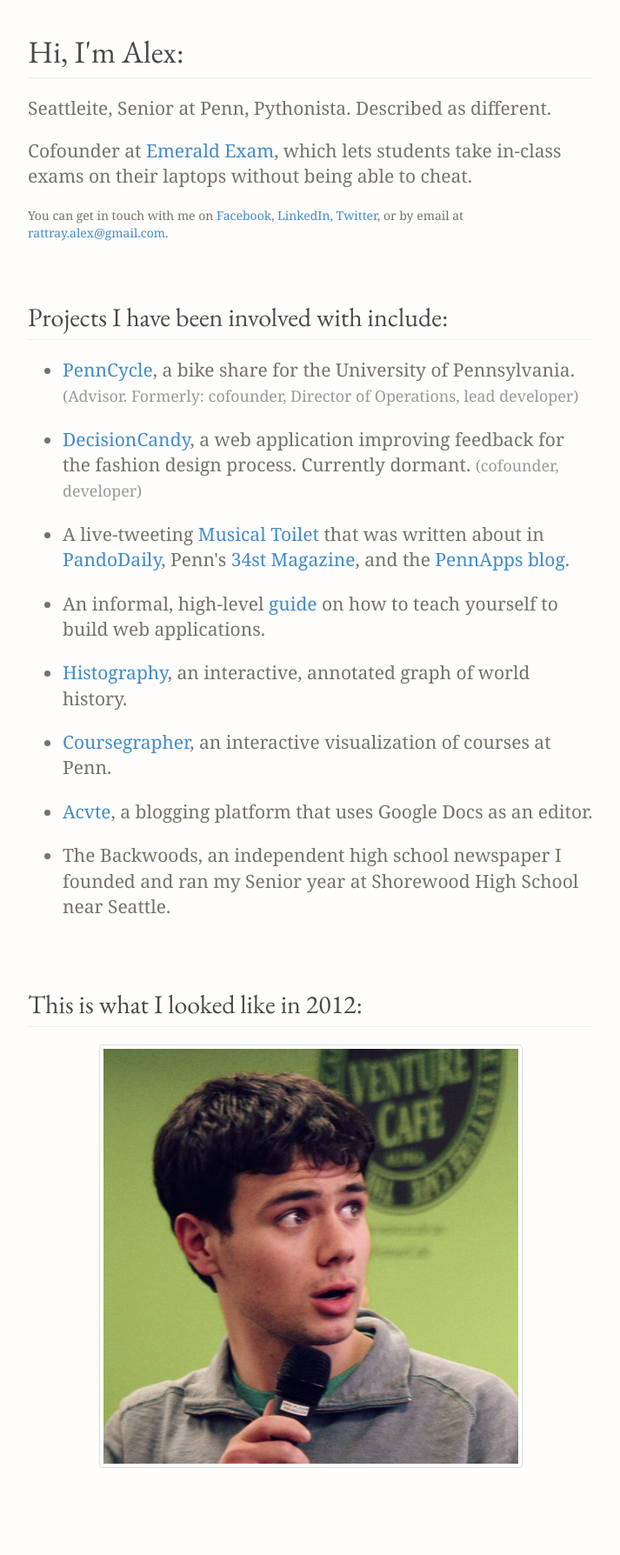
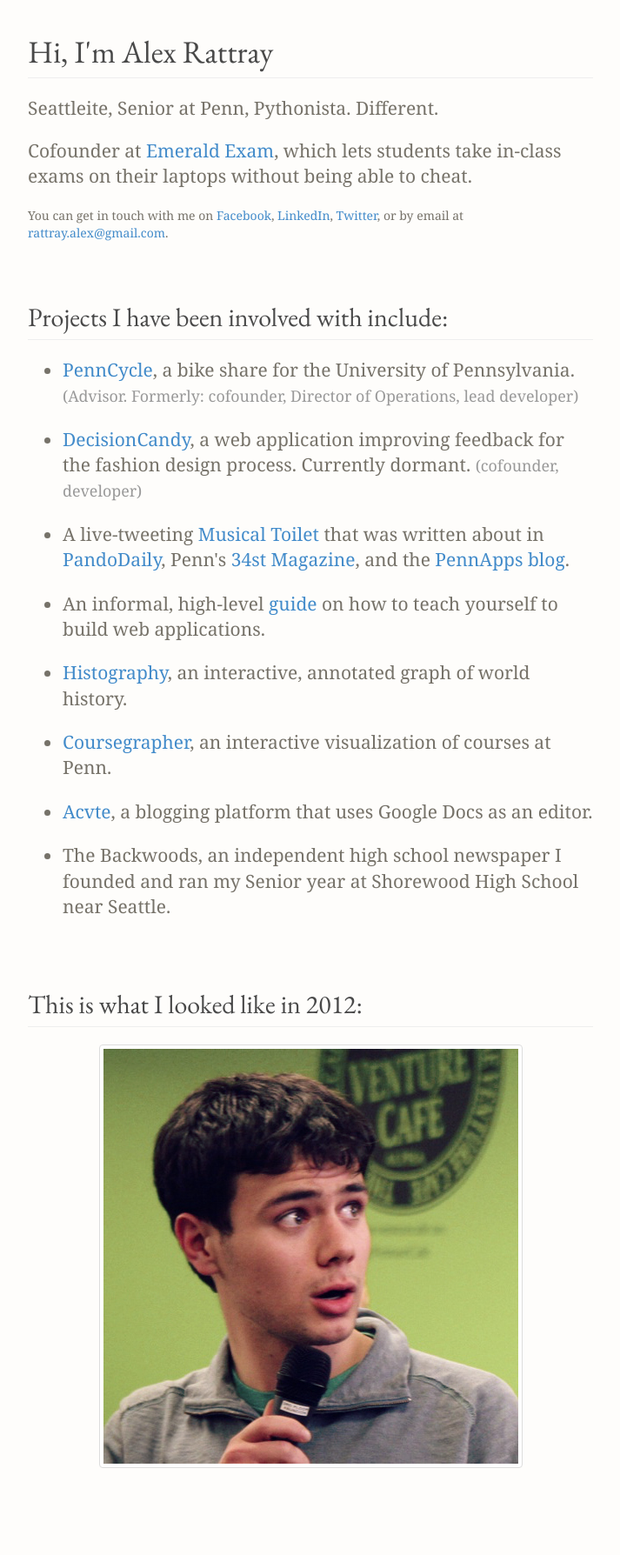
Before and after one commit to rattrayalex/rattrayalex.github.io, a Jekyll site: the page index.html, which Jekyll copies as it is, in a window 1280 px wide. Shown: the whole page at 87% size, without its empty margins (283-996 px from the left). Built offline with Jekyll 4.4.1, drawn with Linux system fonts in a browser that asks for light colours; Markdown is read by kramdown in place of the engine named in the settings.

Commit message:
different Rattray

```diff
--- a/index.html
+++ b/index.html
@@ -41,9 +41,9 @@
   </head>
   <body>
     <div class="container">
-      <h1 class='page-header'>Hi, I'm Alex:</h1>
+      <h1 class='page-header'>Hi, I'm Alex Rattray</h1>
       <p class="lead">
-        Seattleite, Senior at Penn, Pythonista. Described as different.
+        Seattleite, Senior at Penn, Pythonista. Different.
       </p><p class="lead">
         Cofounder at
         <a href="http://emeraldexam.com">Emerald Exam</a>,
```
